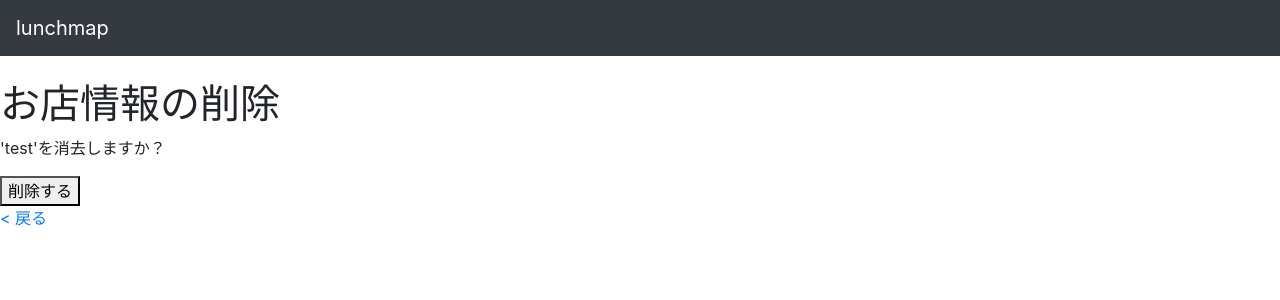
After one commit to Arhikiyu/django-practice, a Django app: page /lunchmap/1/delete/ in a window 1280 px wide. The commit adds this page. Shown: the top 300 px of the page. Run offline with Django 3.2, Linux system fonts and the light colour scheme; data comes from the database, SQL or seed files in the repository; both versions use the stored data as it was after the commit; some libraries are stand-ins or nearby versions.

Commit message:
make:delete

```diff
--- /dev/null
+++ b/myapp/lunchmap/templates/lunchmap/shop_confirm_delete.html
@@ -0,0 +1,14 @@
+{% extends './base.html' %}
+{% block content %}
+<h1>お店情報の削除</h1>
+<p>'{{object.name}}'を消去しますか？</p>
+
+<form action='' method='post'>{% csrf_token %}
+
+<button type='submit' class='submit delete'>削除する</button>
+</form>
+<div>
+<a href='JavaScript:history.back()'>&lt; 戻る</a>
+</div>
+
+{% endblock %}
--- a/myapp/lunchmap/templates/lunchmap/shop_detail.html
+++ b/myapp/lunchmap/templates/lunchmap/shop_detail.html
@@ -8,6 +8,7 @@
 <div>
     <a href="{% url 'lunchmap:index' %}">一覧</a>
     <a href="{% url 'lunchmap:update' shop.pk %}">編集</a>
+    <a href="{% url 'lunchmap:delete' shop.pk %}">削除</a>
 </div>
 
 {% endblock %}
--- a/myapp/lunchmap/urls.py
+++ b/myapp/lunchmap/urls.py
@@ -8,4 +8,5 @@ urlpatterns = [
     path('<int:pk>/', views. DetailView.as_view(), name='detail'),
     path('creat/', views.CreateView.as_view(), name='create'),
     path('<int:pk>/update/', views.UpdateView.as_view(), name='update'),
+    path('<int:pk>/delete/', views.DeleteView.as_view(), name='delete'),
 ]
--- a/myapp/lunchmap/views.py
+++ b/myapp/lunchmap/views.py
@@ -2,6 +2,7 @@ from django.shortcuts import render
 from django.views import generic
 from pyrsistent import field
 from .models import Category, Shop
+from django.urls import reverse_lazy
 
 
 class IndexView(generic.ListView):
@@ -20,3 +21,8 @@ class CreateView(generic.edit.CreateView):
 class UpdateView(generic.edit.UpdateView):
     model = Shop
     fields = '__all__'
+
+
+class DeleteView(generic.edit.DeleteView):
+    model = Shop
+    success_url = reverse_lazy('lunchmap:index')
```
Also changed, not shown: myapp/db.sqlite3.
